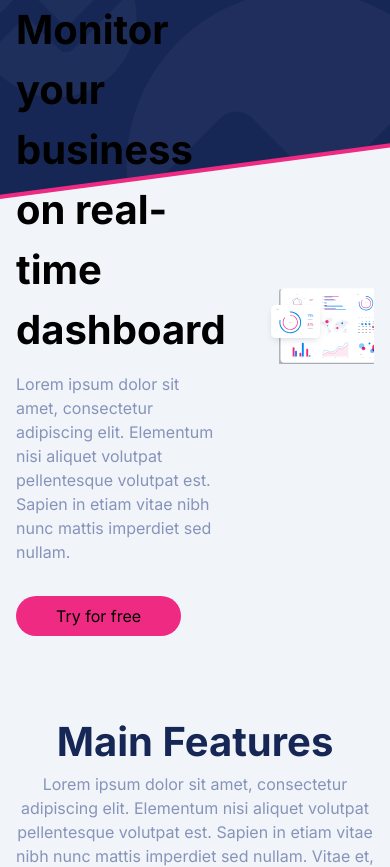
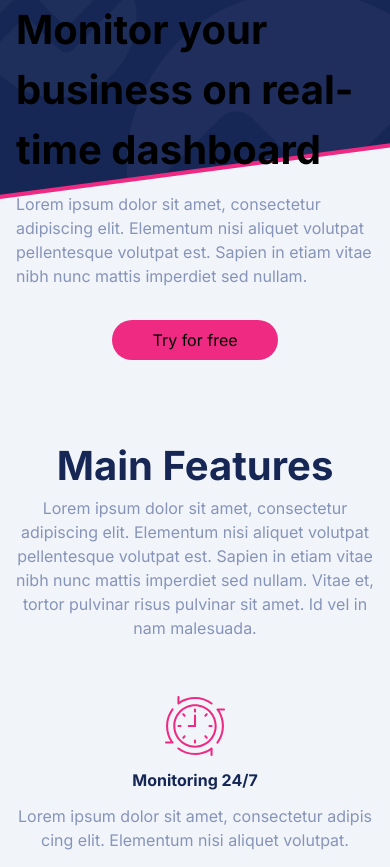
Before and after one commit to Andreyhuey/analytics, a Next.js app: page / in a window 390 px wide. Shown: the top 867 px of the page. Built offline with nearby package versions, Linux system fonts and the light colour scheme.

Commit message:
Header component made responsive

```diff
--- a/src/components/Header.tsx
+++ b/src/components/Header.tsx
@@ -22,7 +22,7 @@ const Header = () => {
       {/* nav component */}
       <div className="relative z-10 lg:py-12 md:py-3 px-4 lg:px-40">
         <nav>
-          <div className="lg:flex justify-between hidden lg:flex-row">
+          <div className="lg:flex justify-between hidden">
             <div className="flex justify-between items-center gap-x-16">
               <Link className="flex gap-3 items-center cursor-pointer" href="/">
                 <Image src={logo} alt="Analytics logo" />
@@ -58,8 +58,8 @@ const Header = () => {
       </div>
 
       <div className="relative z-10  px-4 lg:px-40">
-        <div className="flex items-center justify-between">
-          <div className="flex flex-1 items-start justify-start flex-col gap-3 lg:max-w-[470px]">
+        <div className="flex  flex-col md:flex-row items-center justify-between">
+          <div className="flex flex-1 md:items-start items-center justify-center md:justify-start flex-col gap-3 lg:max-w-[470px]">
             <h1 className="font-[700] text-[40px] ">
               Monitor your business on real-time dashboard
             </h1>
@@ -74,7 +74,7 @@ const Header = () => {
             </button>
           </div>
 
-          <div className="relative h-[500px] flex-1 ml-10">
+          <div className="relative z-10 h-[500px] flex-1">
             <div className="absolute right-0 inset-0">
               <Image
                 src={mainScreen}
```
